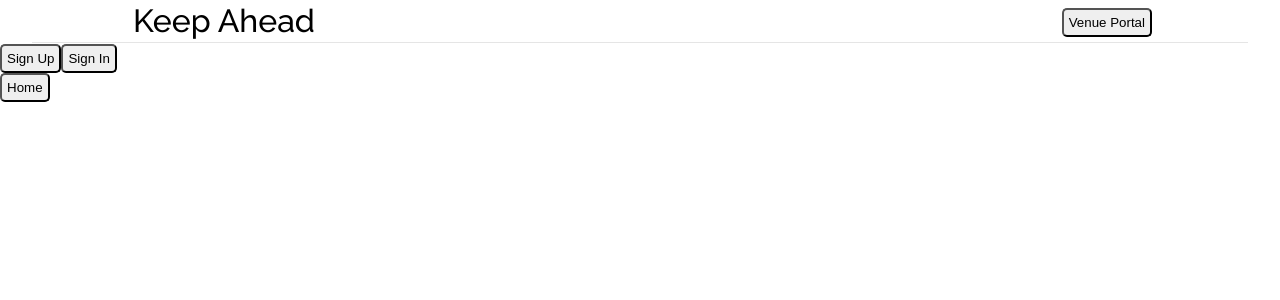
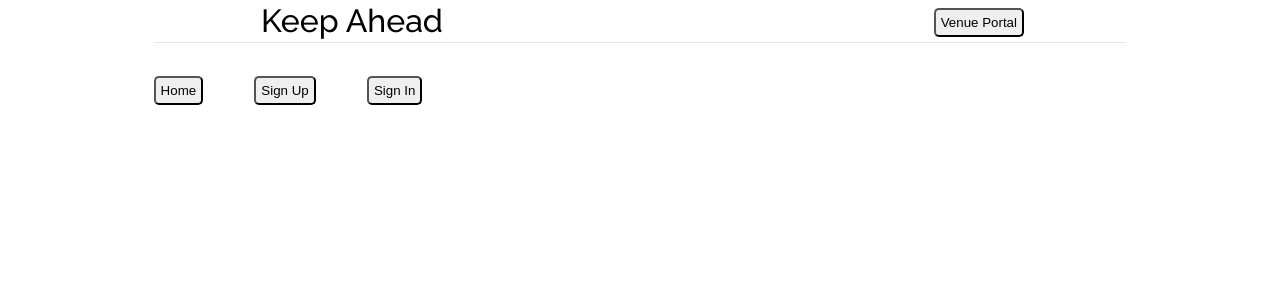
Before and after one commit to HuxleyM/react_front_end_hhh, a React (Create React App) app: page / in a window 1280 px wide. Shown: the top 300 px of the page. Built offline with nearby package versions, Linux system fonts and the light colour scheme; no server answers.

Commit message:
refactor and styling

```diff
--- a/src/App.js
+++ b/src/App.js
@@ -56,7 +56,7 @@ export default class App extends Component {
 
     const { venues, venuePortal } = this.state;
       return (
-        <div>
+        <div className='wrapper'>
           {!venuePortal &&  <button id='venue_portal_button' onClick={()=> { this.venuePortal() } }>Venue Portal</button>}
           <h1 id='title'>Keep Ahead</h1>
           <hr/>
--- a/src/components/venuePortal.js
+++ b/src/components/venuePortal.js
@@ -37,20 +37,6 @@ export default class VenuePortal extends Component {
 
       const { venue, loggedIn } = this.state;
 
-      const loginButtons = (
-        <div id="login_buttons">
-            <button id='sign_up_button' onClick={()=> { this._changeProcess('signup') } }>Sign Up</button>
-            <button id='sign_in_button'onClick={()=> { this._changeProcess('signin') } }>Sign In</button>
-
-            { this.state.process == 'signup' &&
-            < SignUp action={this.handler} /> }
-
-            {this.state.process == 'signin' &&
-            < SignIn action={this.handler} /> }
-
-      </div> )
-
-
       return (
         <div>
           {loggedIn ?
@@ -59,9 +45,17 @@ export default class VenuePortal extends Component {
               <VenueProfile venue={venue} />
             </div>
             :
-            <div>
-              {loginButtons}
+
+            <div id="login_buttons">
               <button onClick={() => {window.location = '/'}}>Home</button>
+              <button id='sign_up_button' onClick={()=> { this._changeProcess('signup') } }>Sign Up</button>
+              <button id='sign_in_button'onClick={()=> { this._changeProcess('signin') } }>Sign In</button>
+
+              { this.state.process == 'signup' &&
+              < SignUp action={this.handler} /> }
+
+              {this.state.process == 'signin' &&
+              < SignIn action={this.handler} /> }
             </div>
           }
         </div>
--- a/src/index.css
+++ b/src/index.css
@@ -133,3 +133,16 @@ ul li button {
   margin-right: 10vw;
   margin-top: 1vh;
 }
+
+.wrapper, #login_buttons{
+  margin:0 auto;
+  width:80%;
+}
+
+#login_buttons {
+  display: inline-block;
+  margin-top: 2vh;
+}
+#login_buttons button{
+  margin: 2vh 2vw ;
+}
```
Lines whose indentation alone changed are shown as unchanged.
